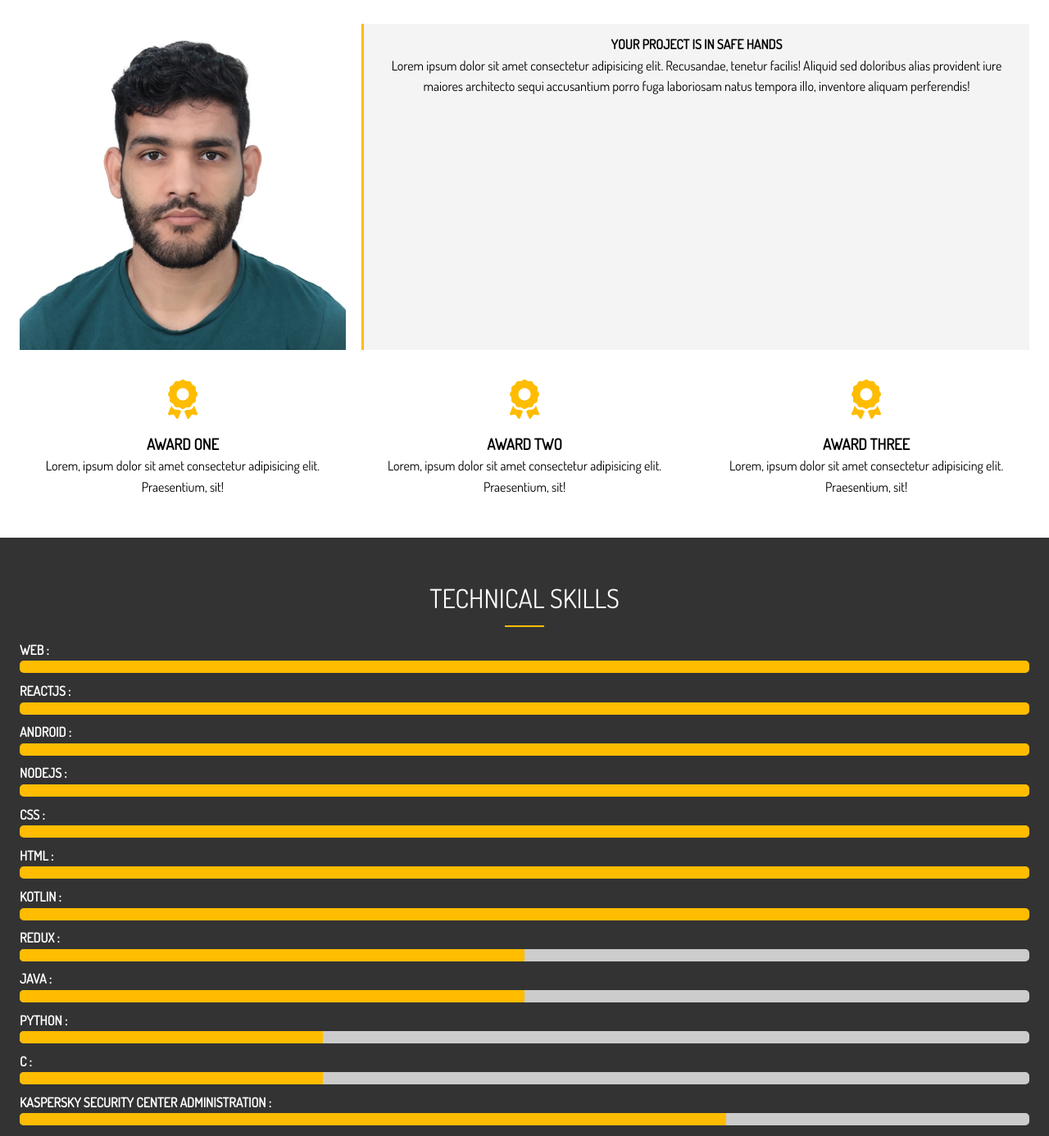
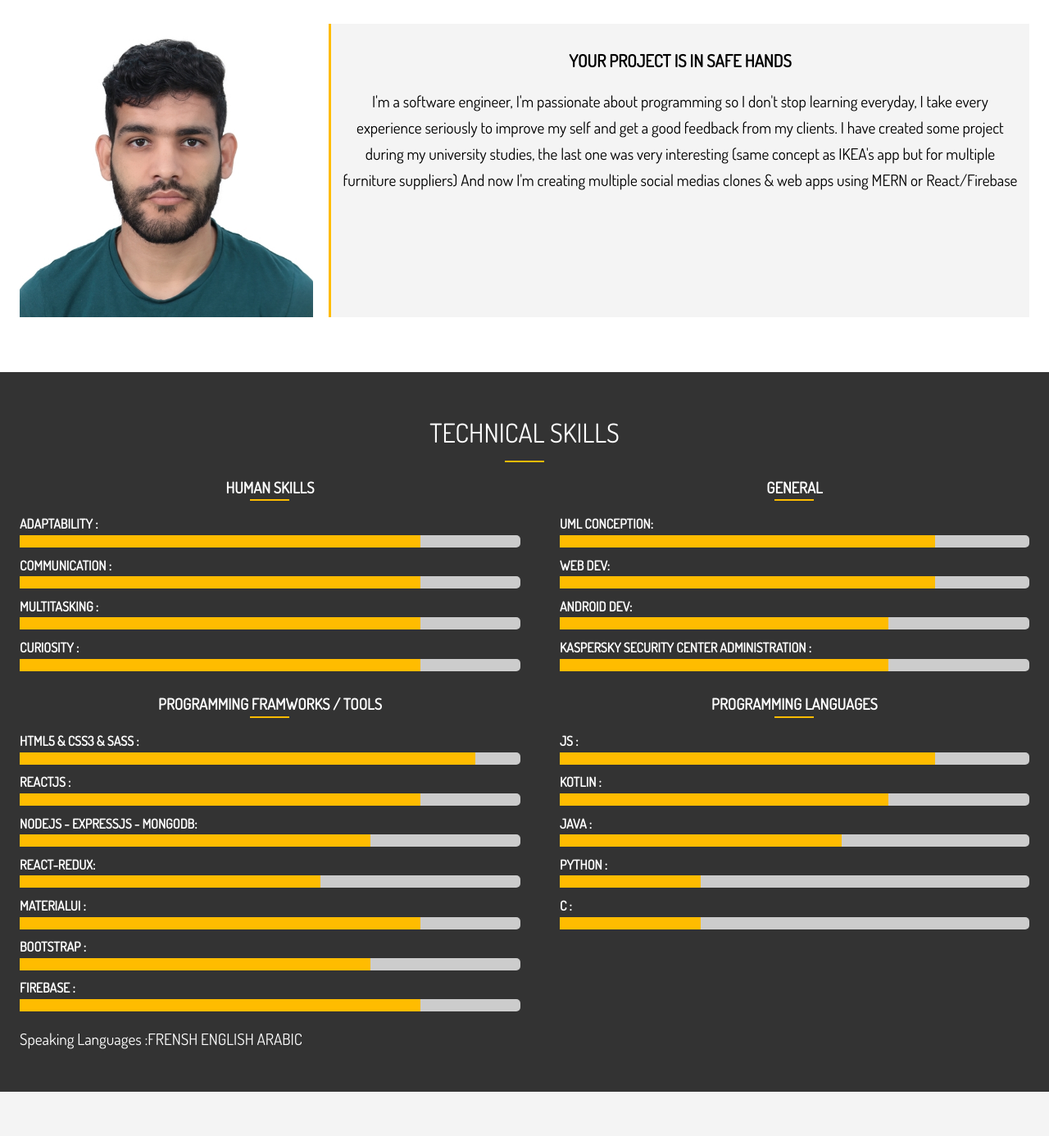
Before and after one commit to ramzi-omari/Portfolio-HTML-SASS, a website: page dist/about.html in a window 1280 px wide. Shown: the part 252-1638 px from the top of the page at 82% size. Drawn offline with Linux system fonts and the light colour scheme.

Commit message:
About page Done

```diff
--- a/scss/main.scss
+++ b/scss/main.scss
@@ -221,6 +221,15 @@ img {
       grid-area: bio;
       border-left: 3px solid $main-color;
       padding: 0.8rem;
+      h4 {
+        margin-top: 1rem;
+        font-size: 1.3rem;
+      }
+      p {
+        margin-top: 1rem;
+        line-height: 2rem;
+        font-size: 1.2rem;
+      }
     }
     .award-1 {
       grid-area: aw1;
@@ -238,11 +247,43 @@ img {
       color: $main-color;
       margin: 1rem;
     }
+
+    .award-1,
+    .award-2,
+    .award-3 {
+      display: none;
+    }
   }
   // About B
   &-b {
+    .skills {
+      display: grid;
+      grid-template-areas:
+        "human general"
+        "tools languages";
+      gap: 1rem 3rem;
+      .prog-lan-list {
+        grid-area: languages;
+      }
+      .prog-tools-list {
+        grid-area: tools;
+        .trilingue {
+          margin-top: 1.2rem;
+          font-size: 1.2rem;
+        }
+      }
+      .gen-list {
+        grid-area: general;
+      }
+      .hum-list {
+        grid-area: human;
+      }
+      h3 {
+        text-align: center;
+      }
+    }
     .progress {
-      overflow: hidden;
+      // overflow: hidden;
       height: 15px;
       background: $medium-color;
       border-radius: 5px;
@@ -272,6 +313,7 @@ img {
   }
   // About D
   &-d {
+    display: none;
     .testimonials {
       display: grid;
       grid-template-columns: repeat(4, 1fr);
```
Also changed, not shown: dist/about.html, dist/css/main.css.
